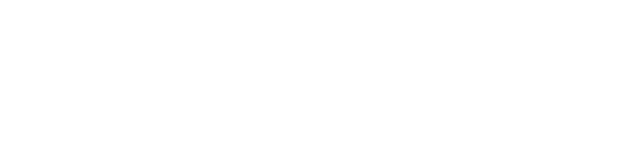
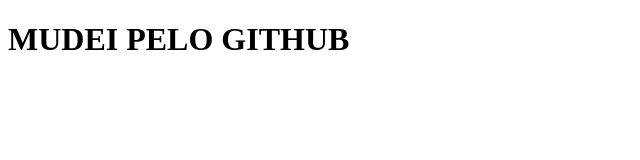
Before and after one commit to tmzgit7/Adiconandobranch, a plain HTML site: page index.html in a window 1280 px wide. Shown: the whole page, without its empty margins (0-640 px from the left). Drawn offline with Linux system fonts and the light colour scheme.

Commit message:
Update index.html

```diff
--- a/index.html
+++ b/index.html
@@ -4,8 +4,10 @@
     <meta charset="UTF-8">
     <meta name="viewport" content="width=device-width, initial-scale=1.0">
     <title>Document</title>
+
+
 </head>
 <body>
-
+    <h1>MUDEI PELO GITHUB</h1>
 </body>
 </html>
```
